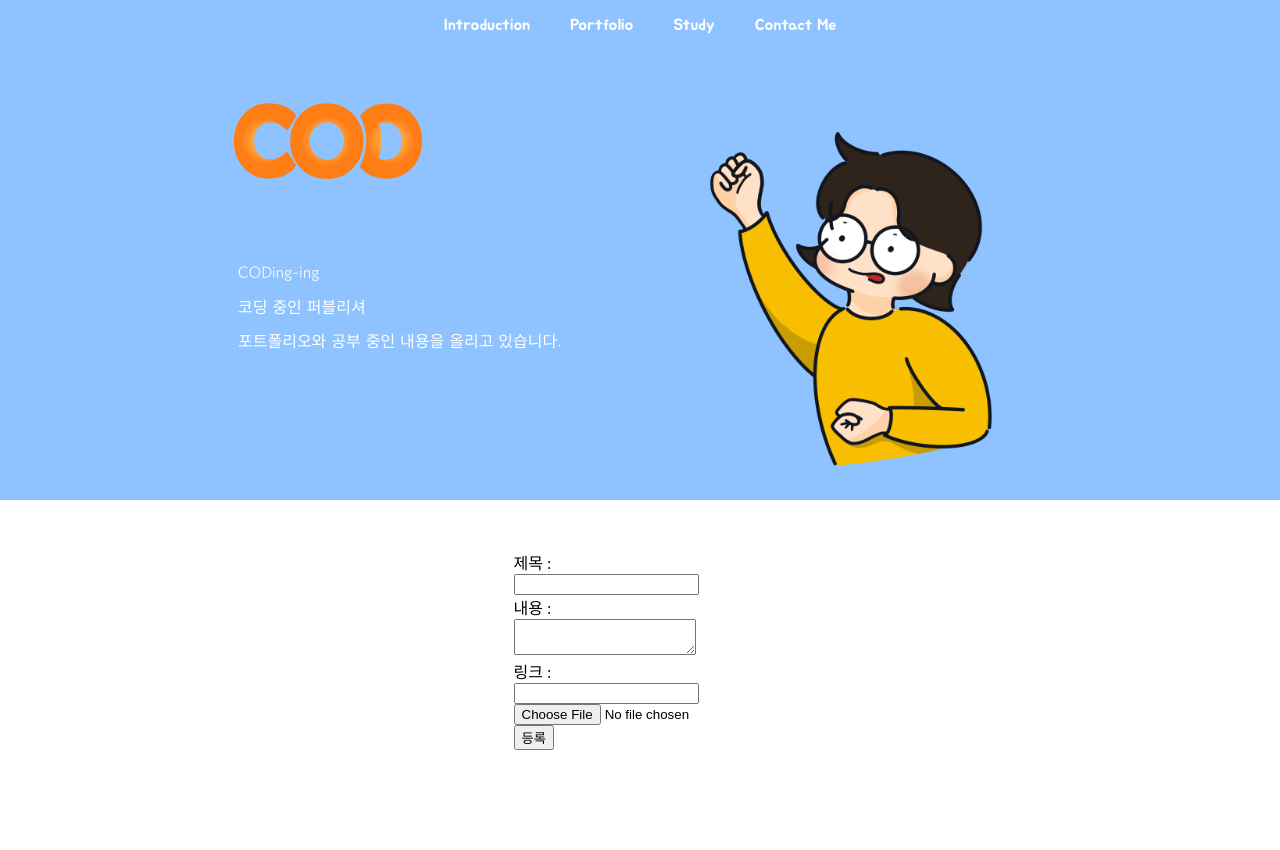
After one commit to 2Gyoon/my_blog2021, a PHP site: page /portfolio_post.php in a window 1280 px wide. The commit adds this page. Run offline with PHP 8.4, Linux system fonts and the light colour scheme.

Commit message:
portfolio db연결

```diff
--- a/css/portfolio.css
+++ b/css/portfolio.css
@@ -16,7 +16,7 @@ main .port_list li{
   margin: 20px;
   overflow: hidden;
   cursor: pointer;
-  background-image: url(../image/fanboard_ch1.png);
+  /* background-image: url(../image/fanboard_ch1.png); */
   background-size: cover;
   background-repeat: no-repeat;
   background-position: 50% 0%;
@@ -40,12 +40,7 @@ main .black p{
   color: #fff;
 }
 
-main .more{
+#port_box{
   display: flex;
   justify-content: center;
-  padding-top: 50px;
-
 }
-main .more h3{
-  cursor: pointer;
-}
--- /dev/null
+++ b/js/portfolio_post.js
@@ -0,0 +1,3 @@
+function check_input(){
+  document.post_form.submit();
+}
--- a/js/study_post.js
+++ b/js/study_post.js
@@ -6,11 +6,10 @@ $(document).ready(function(){
       type: 'POST',
       success: function(result){
         if(result){
-          $(".study_lists").append('<div class="loading">잠시만요...</div>');
           setTimeout(function(){
             $(".loading").hide();
             $(".study_lists").append(result);
-          }, 500)
+          }, 200);
         }
       }
     })
--- /dev/null
+++ b/portfolio_post.php
@@ -0,0 +1,68 @@
+<!DOCTYPE html>
+<html lang="en">
+<head>
+  <meta charset="UTF-8">
+  <meta http-equiv="X-UA-Compatible" content="IE=edge">
+  <meta name="viewport" content="width=device-width, initial-scale=1.0">
+  <title>포폴내용추가</title>
+  <link rel="stylesheet" href="./css/reset.css">
+  <link rel="stylesheet" href="./css/common.css">
+  <link rel="stylesheet" href="./css/portfolio.css">
+  <script src="https://ajax.googleapis.com/ajax/libs/jquery/3.6.0/jquery.min.js"></script>
+  <script defer src="./js/portfolio_post.js"></script>
+</head>
+<body>
+  <header>
+    <?php include "./header.php"?>
+  </header>
+
+  <main>
+    <div class="wrap">
+      <div class="content">
+        <div id="port_box">
+          <form name="post_form" method="post" enctype="multipart/form-data" action="./port_post_insert.php">
+            <ul id="post_form">
+              <li class="port_title">
+                <div class="label">
+                  <label for="title">제목 : </label>
+                </div>
+                <div class="input">
+                  <input type="text" name="title">
+                </div>
+              </li>
+              <li class="port_cont">
+                <div class="label">
+                  <label for="content">내용 : </label>
+                </div>
+                <div class="textarea">
+                  <textarea name="content"></textarea>
+                </div>
+              </li>
+              <li class="port_upload_link">
+                <div class="label">
+                  <label for="link">링크 : </label>
+                </div>
+                <div class="input">
+                  <input type="text" name="link">
+                </div>
+              </li>
+              <li class="port_file">
+                <input type="file" class="upload" name="upfile">
+              </li>
+            </ul>
+            <button type="button" onclick="check_input();">등록</button>
+
+          </form>
+        </div>
+      </div>
+    </div>
+
+  </main>
+
+
+
+
+
+
+</body>
+</html>
--- a/study.php
+++ b/study.php
@@ -44,7 +44,7 @@
     $link = $row["link"];
 ?>
         <li class="study_list">
-          <p class="regist_day"><?=$regist_day?> : <?=$num?></p>
+          <p class="regist_day"><?=$regist_day?></p>
           <a href=<?=$link?> target="_blank"><?=$title?></a>
           <p class="content"><?=$content?></p>
         </li>
```
Also changed, not shown: db/port.sql (added, +11 -0 lines), port_post_insert.php (added, +45 -0 lines), portfolio.php (+21 -26 lines), study_post_insert.php (+0 -25 lines), data/11_25_2021_23.png (added), data/11_25_23_45_09.png (added), data/11_25_23_46_33.png (added), 1 other file.
